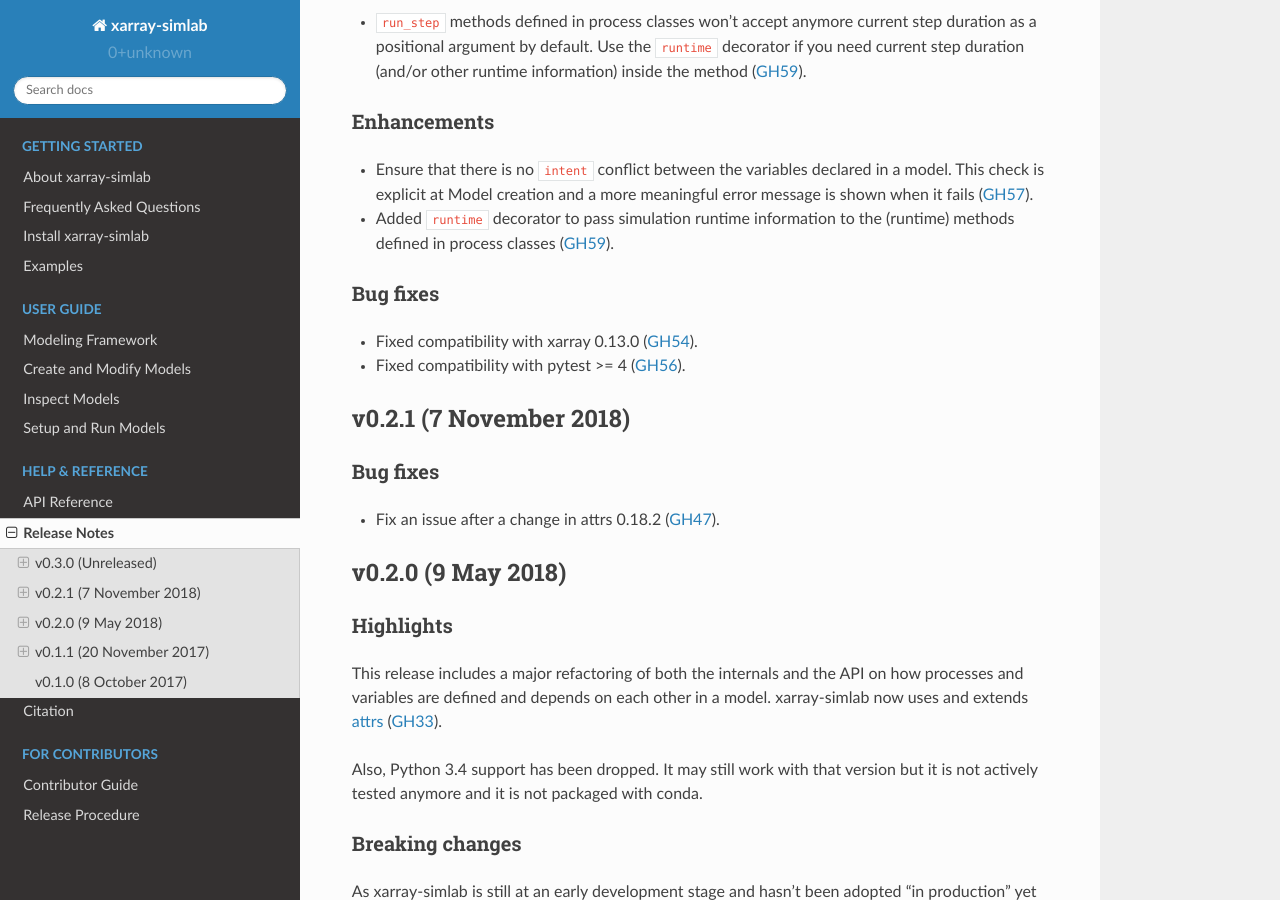
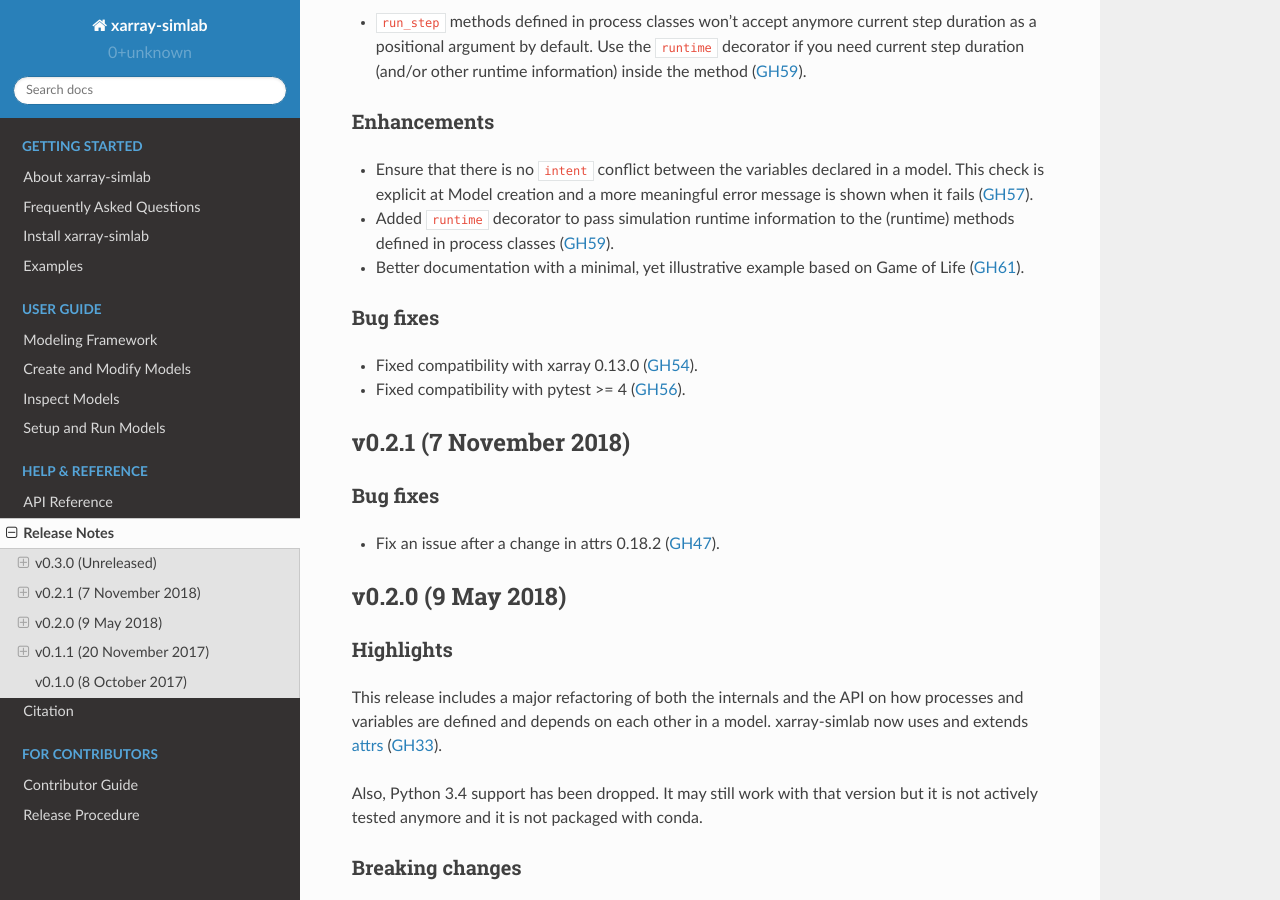
Before and after one commit to xarray-contrib/xarray-simlab, a Sphinx documentation site: the page built from doc/whats_new.rst, in a window 1280 px wide and 900 px high, scrolled down 476 px. Built offline with Sphinx 7.4.7 and the Read the Docs theme 2.0.0, drawn with Linux system fonts in a browser that asks for light colours; pages that are not in the unit, such as notebooks, are missing from menus; the version number could not be read and is left out.

Commit message:
add what's new entry

```diff
--- a/doc/whats_new.rst
+++ b/doc/whats_new.rst
@@ -35,6 +35,8 @@ Enhancements
   more meaningful error message is shown when it fails (:issue:`57`).
 - Added ``runtime`` decorator to pass simulation runtime information
   to the (runtime) methods defined in process classes (:issue:`59`).
+- Better documentation with a minimal, yet illustrative example based
+  on Game of Life (:issue:`61`).
 
 Bug fixes
 ~~~~~~~~~
```
